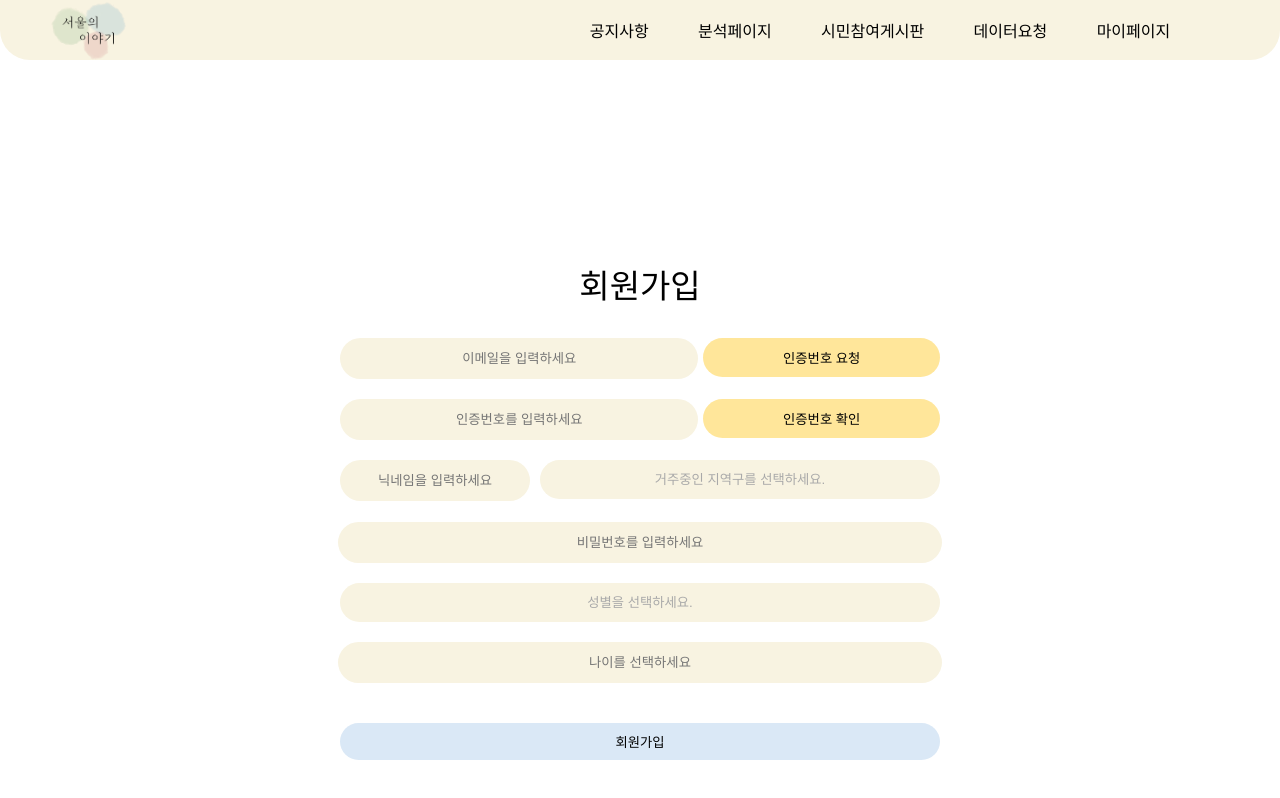
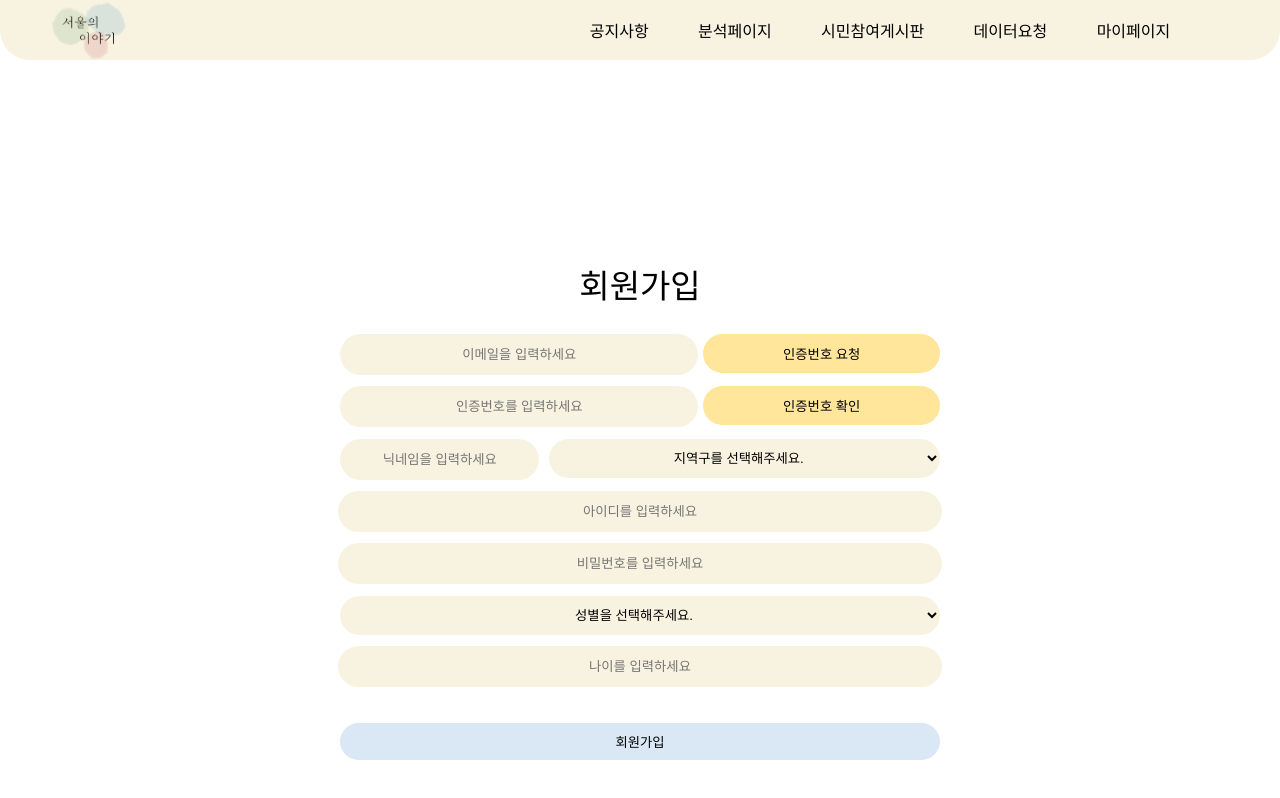
Before and after one commit to Story-of-Seoul/front-react, a React (Create React App) app in the folder story-of-seoul/: page /signup in a window 1280 px wide. Built offline with nearby package versions, Linux system fonts and the light colour scheme.

Commit message:
[feat] 회원가입 로직 구현

```diff
--- a/story-of-seoul/src/pages/SignUp.jsx
+++ b/story-of-seoul/src/pages/SignUp.jsx
@@ -1,8 +1,38 @@
-import React from 'react';
+import React, {useState} from 'react';
 import '../styles/SignUp.scss'
+import authAPI from "../axios/authAxios";
+import {type} from "@testing-library/user-event/dist/type";
+import auth from "../modules/auth";
+import {useNavigate} from "react-router-dom";
 
 const SignUp = () => {
 
+    let navigate = useNavigate();
+
+    /**
+     * Email 인증 관련 state
+     * emailConfirm: 인증번호 요청에 대한 request
+     * authNumberResponse: 서버로 부터 전달 받은 인증번호
+     * authNumberInput: Client가 입력한 인증번호
+     * isEmailConfirmed: 이메일 인증 실행 유무
+     */
+    const [emailConfirm, setEmailConfirm] = useState({email: ""});
+    const [authNumberResponse, setAuthNumberResponse] = useState();
+    const [authNumberInput, setAuthNumberInput] = useState();
+    const [isEmailConfirmed, setIsEmailConfirmed] = useState(false);
+
+
+    /**
+     * signUpRequest: 회원가입 전체에 대한 request
+     */
+    const [signUpRequest, setSignUpRequest] = useState({
+        email: "",
+        password: "",
+        nickname: "",
+        region: "",
+        gender: "",
+        age: "",
+    });
 
     const seoulRegion = [
         '강서구', '양천구', '구로구', '영등포구', '금천구', '동작구', '관악구',
@@ -10,6 +40,112 @@ const SignUp = () => {
         '광진구', '은평구', '서대문구', '종로구', '중구', '동대문구', '중랑구',
         '성북구', '강북구', '도봉구', '노원구'
     ];
+
+    /** 이메일 입력시 emailConfirm state에 저장 **/
+    const onEmailChange = (e => {
+
+        const nextEmailConfirm = {
+            ...emailConfirm,
+            "email": e.target.value,
+        };
+
+        setEmailConfirm(nextEmailConfirm);
+    });
+
+    /** 인증 번호 입력시 authNumber state에 저장 **/
+    const onAuthNumberChange = (e => {
+        setAuthNumberInput(e.target.value);
+        console.log(authNumberInput);
+    })
+
+    /** 회원가입 request 설정 **/
+    const onSignUpRequestChange = (e => {
+        const nextSignUpRequest = {
+            ...signUpRequest,
+            [e.target.name]: e.target.value,
+        };
+        setSignUpRequest(nextSignUpRequest);
+        console.log(signUpRequest);
+    })
+
+    /** 지역 state 설정**/
+    const onRegionChange = (e => {
+        const nextSignUpRequest = {
+            ...signUpRequest,
+            "region": e.target.value,
+        };
+
+        setSignUpRequest(nextSignUpRequest);
+    });
+
+    /** 성별 state 설정**/
+    const onGenderChange = (e => {
+        const nextSignUpRequest = {
+            ...signUpRequest,
+            "gender": e.target.value,
+        };
+
+        setSignUpRequest(nextSignUpRequest);
+    });
+
+
+    /** 인증 번호 요청 API call,
+     *  서버로 부터 전달 받은 authNumber authNumberResponse state에 저장
+     **/
+    const onAuthNumberRequestClick = () => {
+        authAPI.requestAuthNumber(emailConfirm, (data) => {
+            console.log('callback -- onAuthNumberRequestClick data = ' + data['authNumber']);
+            setAuthNumberResponse(data['authNumber']);
+            console.log('authNumber: ' + authNumberResponse);
+        })
+    };
+
+    /** 입력한 인증 번호의 일치 유무 판단, 인증 성공 했을 경우 isEmailConfirmed state true로 변경  **/
+    const onAuthNumberConfirmClick = () => {
+        console.log('responded authNumber = ' + authNumberResponse);
+        console.log('input authNumber = ' + authNumberInput);
+
+        if (Number(authNumberInput) === authNumberResponse) {
+
+            setIsEmailConfirmed(true);
+            console.log('인증 성공' + isEmailConfirmed);
+
+            const nextSignUpRequest = {
+                ...signUpRequest,
+                email: emailConfirm['email'],
+
+            };
+            setSignUpRequest(nextSignUpRequest);
+            console.log(signUpRequest);
+
+        } else {
+            console.log('인증번호 틀림');
+            setAuthNumberInput("");
+        }
+    };
+
+    /** 회원가입 최종 요청 버튼 이메일 검증 했는지 여부 확인 및 모든 데이터가 다 입력되었는지 체크**/
+    const onSignUpRequestClick = () => {
+
+        if (isEmailConfirmed === false) {
+            alert('이메일 인증을 진행해 주세요');
+        } else {
+            let isAllInfoNotEmpty = false;
+            for (const value in Object.values(signUpRequest)) {
+                if (value === '') {
+                    isAllInfoNotEmpty = true;
+                }
+            }
+
+            isAllInfoNotEmpty === true ? alert('모든 정보를 입력해 주세요') : (authAPI.requestSignUp(signUpRequest, (data) => {
+                console.log('callback -- onSignUpRequestClick data = ' + data);
+                alert('회원가입 완료!');
+                navigate("/");
+            }));
+        }
+
+
+    }
 
 
     return (
@@ -20,35 +156,37 @@ const SignUp = () => {
                 </div>
                 <div className="Contents">
                     <div className="EmailRequestWrapper">
-                        <input type="text" placeholder='이메일을 입력하세요'/>
-                        <button>인증번호 요청</button>
+                        <input onChange={onEmailChange} value={emailConfirm['email']} type="text"
+                               placeholder='이메일을 입력하세요'/>
+                        <button onClick={onAuthNumberRequestClick}>인증번호 요청</button>
                     </div>
                     <div className="EmailConfirmWrapper">
-                        <input type="text" placeholder='인증번호를 입력하세요'/>
-                        <button>인증번호 확인</button>
+                        <input onChange={onAuthNumberChange} value={authNumberInput} type="text"
+                               placeholder='인증번호를 입력하세요'/>
+                        <button onClick={onAuthNumberConfirmClick}>인증번호 확인</button>
                     </div>
                     <div className="NickNameAndRegionWrapper">
-                        <input id="nickname" type="text" placeholder='닉네임을 입력하세요'/>
-                        <div class="dropdown">
-                            <button class="dropbtn">거주중인 지역구를 선택하세요.</button>
-                            <div class="dropdown-content">
-                                {seoulRegion.map(region => (
-                                    <div id="region">{region}</div>
-                                ))}
-                            </div>
-                        </div>
+                        <input name="nickname" id="nickname" onChange={onSignUpRequestChange} type="text"
+                               placeholder='닉네임을 입력하세요'/>
+
+                        <select className="SelectRegion" onChange={onRegionChange}>
+                            < option value="" selected disabled hidden >지역구를 선택해주세요.< /option>
+                            {seoulRegion.map((region, index) => (
+                                <option key={index} name="region" value={region}>{region}</option>
+                            ))}
+                        </select>
+
                     </div>
-                    <input type="text" placeholder='비밀번호를 입력하세요'/>
-                    <div class="dropdown">
-                        <button class="dropbtn">성별을 선택하세요.</button>
-                        <div class="dropdown-content">
-                            <div id="male">남</div>
-                            <div id="female">여</div>
-                        </div>
-                    </div>
-                    <input type="text" placeholder='나이를 선택하세요'/>
+                    <input name="username" onChange={onSignUpRequestChange} type="text" placeholder='아이디를 입력하세요'/>
+                    <input name="password" onChange={onSignUpRequestChange} type="password" placeholder='비밀번호를 입력하세요'/>
+                    <select className="SelectGender" onChange={onGenderChange}>
+                        < option value="" selected disabled hidden >성별을 선택해주세요.< /option>
+                        <option name="gender" value="남">남</option>
+                        <option name="gender" value="여">여</option>
+                    </select>
+                    <input name="age" onChange={onSignUpRequestChange} type="text" placeholder='나이를 입력하세요'/>
                 </div>
-                <button>회원가입</button>
+                <button onClick={onSignUpRequestClick}>회원가입</button>
             </div>
         </div>
     );
--- a/story-of-seoul/src/styles/SignUp.scss
+++ b/story-of-seoul/src/styles/SignUp.scss
@@ -91,59 +91,16 @@
           width: 300px;
           margin-right: 10px;
         }
-
-        .dropdown {
-
-          button {
-            width: 400px;
-          }
-        }
       }
 
-
-      .dropdown {
-        position: relative;
-        display: inline-block;
-
-        .dropbtn {
-          background-color: $BaseBackground;
-          color: #a9a9a9;
-          line-height: 37px;
-        }
-
-        .dropdown-content {
-          display: none;
-          height: 45px;
-          overflow-y: scroll;
-
-          position: absolute;
-          background-color: #f1f1f1;
-          min-width: 160px;
-          box-shadow: 0px 8px 16px 0px rgba(0, 0, 0, 0.2);
-          z-index: 1;
-
-          .dropdown-content div {
-            color: black;
-            cursor: pointer;
-            padding: 12px 16px;
-            text-decoration: none;
-            display: block;
-          }
-
-
-        }
-      }
-
-      .dropdown-content div:hover {
-        background-color: #ddd;
-      }
-
-      .dropdown:hover .dropdown-content {
-        display: block;
-      }
-
-      .dropdown:hover .dropbtn {
-        background-color: $PointBackground;
+      select{
+        width: 600px;
+        border: none;
+        outline: none;
+        height: 39px;
+        border-radius: 30px;
+        background-color: $BaseBackground;
+        text-align: center;
       }
 
     }
```
